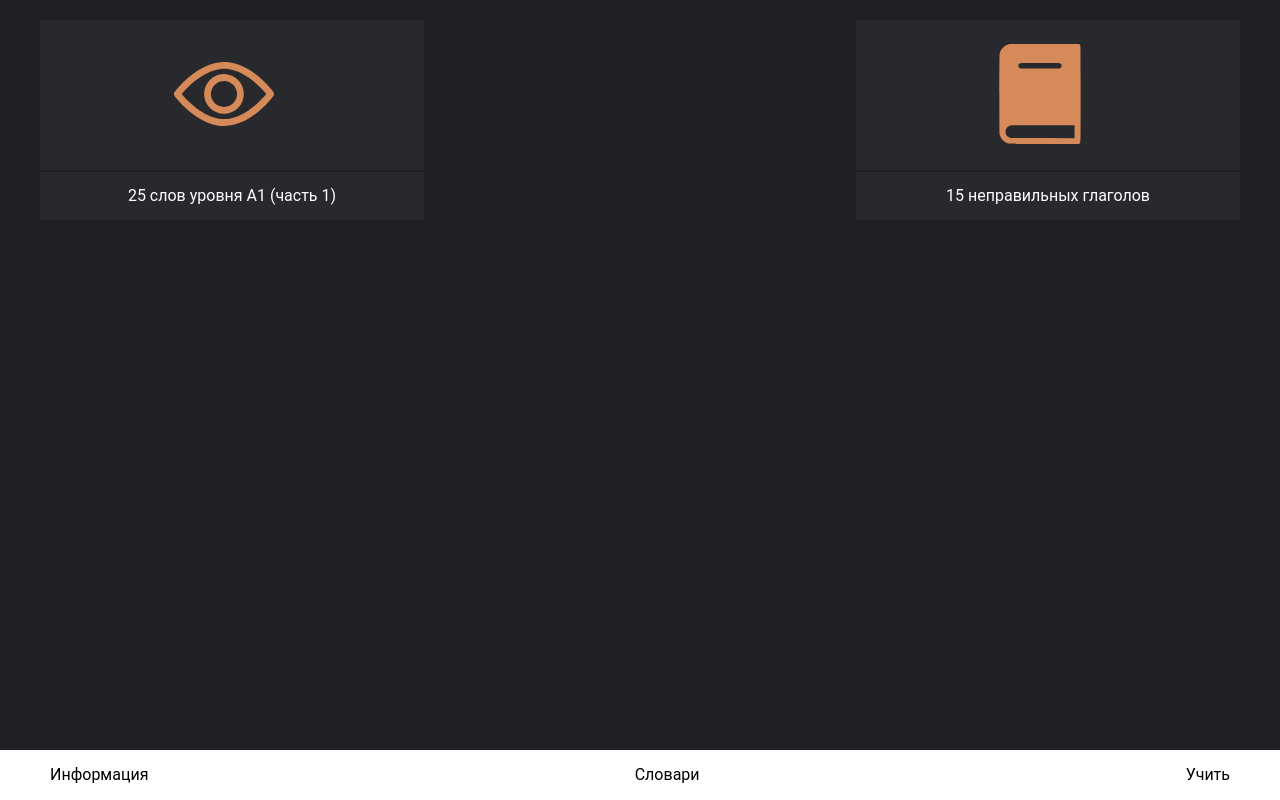
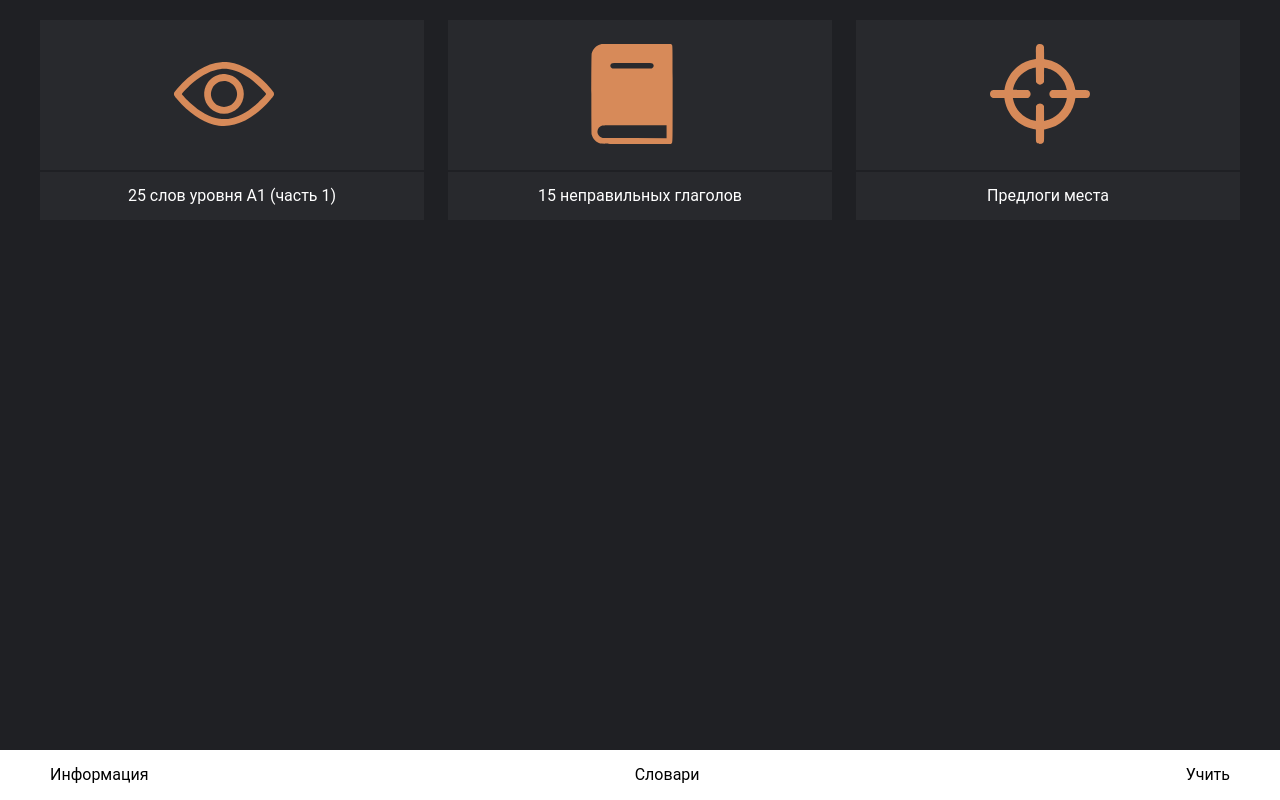
Before and after one commit to Britanskii/englishcards, a Next.js app: page /dictionaries in a window 1280 px wide. Built offline with nearby package versions, Linux system fonts and the light colour scheme.

Commit message:
progress bar fix

```diff
--- a/interfaces/generator/Generator.tsx
+++ b/interfaces/generator/Generator.tsx
@@ -73,7 +73,6 @@ const Generator = () => {
     }
 
     //handlers
-
     const onChange = (event: React.ChangeEvent<HTMLInputElement> | React.ChangeEvent<HTMLTextAreaElement>, setter: Dispatch<SetStateAction<string>>) => {
         const text = event.target.value
 
--- a/jsons/dictionaries.json
+++ b/jsons/dictionaries.json
@@ -498,5 +498,57 @@
         "image": "https://www.expatica.com/app/uploads/2020/07/man-late-for-meeting.jpg"
       }
     ]
+  },
+  {
+    "id": 3,
+    "title": "Предлоги места",
+    "image": "/gun.svg",
+    "dictionary": [
+      {
+        "id": 0,
+        "word": {
+          "proposal": "On",
+          "translated": "На"
+        },
+        "synonymous": {
+          "proposal": "",
+          "translated": ""
+        },
+        "antonym": {
+          "proposal": "",
+          "translated": ""
+        },
+        "examples": [
+          {
+            "proposal": "<b>On</b> the table",
+            "translated": "<b>На</b> столе"
+          }
+        ],
+        "image": "https://demotivation.ru/wp-content/uploads/2020/10/tired-businessman-having-a-sleep_Gy4D04w_-2048x1481.jpg"
+      },
+      {
+        "id": 1,
+        "word": {
+          "proposal": "In",
+          "translated": "В, на/в, внутри"
+        },
+        "synonymous": {
+          "proposal": "",
+          "translated": ""
+        },
+        "antonym": {
+          "proposal": "",
+          "translated": ""
+        },
+        "examples": [
+          {
+            "proposal": "<b>In</b> my room. <b>In</b> the street",
+            "translated": "<b>В</b> моей комнате. <b>На </b> улице"
+          }
+        ],
+        "image": "https://i-a.d-cd.net/xITgMtMe_hxvEqNUNzBbhRrnaSE-1920.jpg"
+      }
+
+    ]
   }
 ]
--- a/store/actionCreators/dictionary.ts
+++ b/store/actionCreators/dictionary.ts
@@ -14,3 +14,9 @@ export const setDictionary= (array: CardI[]) => {
         dispatch({type: DictionaryActions.SET_DICTIONARY, payload: array})
     }
 }
+
+export const setStateDictionary= (array: CardI[]) => {
+    return (dispatch: Dispatch<DictionaryAction>) => {
+        dispatch({type: DictionaryActions.SET_STATE_DICTIONARY, payload: array})
+    }
+}
--- a/store/reducers/dictionaryReducer.ts
+++ b/store/reducers/dictionaryReducer.ts
@@ -2,7 +2,8 @@ import {DictionaryAction, DictionaryActions, DictionaryState} from "../types/typ
 
 const defaultState = {
     page: 0,
-    dictionary: []
+    dictionary: [],
+    stateDictionary: []
 }
 
 const dictionaryReducer = (state = defaultState, action: DictionaryAction): DictionaryState => {
@@ -11,6 +12,8 @@ const dictionaryReducer = (state = defaultState, action: DictionaryAction): Dict
             return {...state, page: action.payload}
         case DictionaryActions.SET_DICTIONARY:
             return {...state, dictionary: action.payload}
+        case DictionaryActions.SET_STATE_DICTIONARY:
+            return {...state, stateDictionary: action.payload}
         default:
             return state
     }
--- a/store/types/types.ts
+++ b/store/types/types.ts
@@ -2,12 +2,14 @@ import {CardI} from "../../interfaces"
 
 export enum DictionaryActions {
     SET_PAGE = "SET_PAGE",
-    SET_DICTIONARY = "SET_DICTIONARY"
+    SET_DICTIONARY = "SET_DICTIONARY",
+    SET_STATE_DICTIONARY = "SET_STATE_DICTIONARY"
 }
 
 export interface DictionaryState {
     page: number
     dictionary: CardI[]
+    stateDictionary: CardI[]
 }
 
 interface SetPageAction {
@@ -20,4 +22,9 @@ interface SetDictionaryAction {
     payload: CardI[]
 }
 
-export type DictionaryAction = SetPageAction | SetDictionaryAction
+interface SetStateDictionaryAction {
+    type: DictionaryActions.SET_STATE_DICTIONARY,
+    payload: CardI[]
+}
+
+export type DictionaryAction = SetPageAction | SetDictionaryAction | SetStateDictionaryAction
```
Also changed, not shown: interfaces/learn/Learn.tsx (+12 -9 lines).
